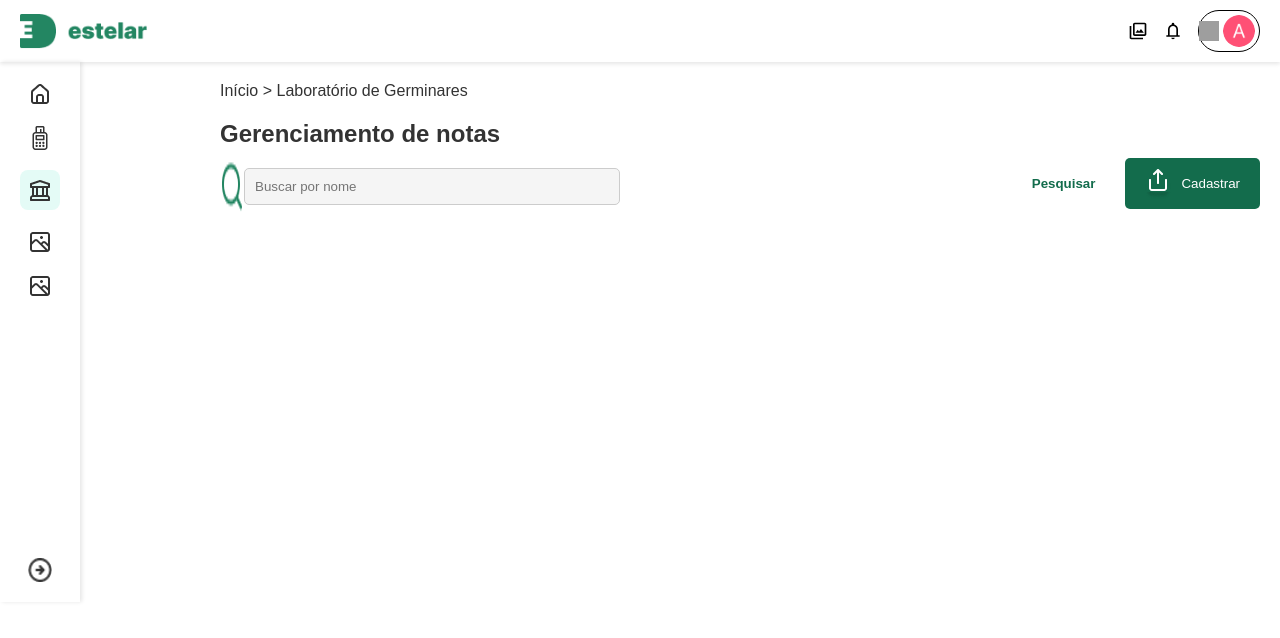
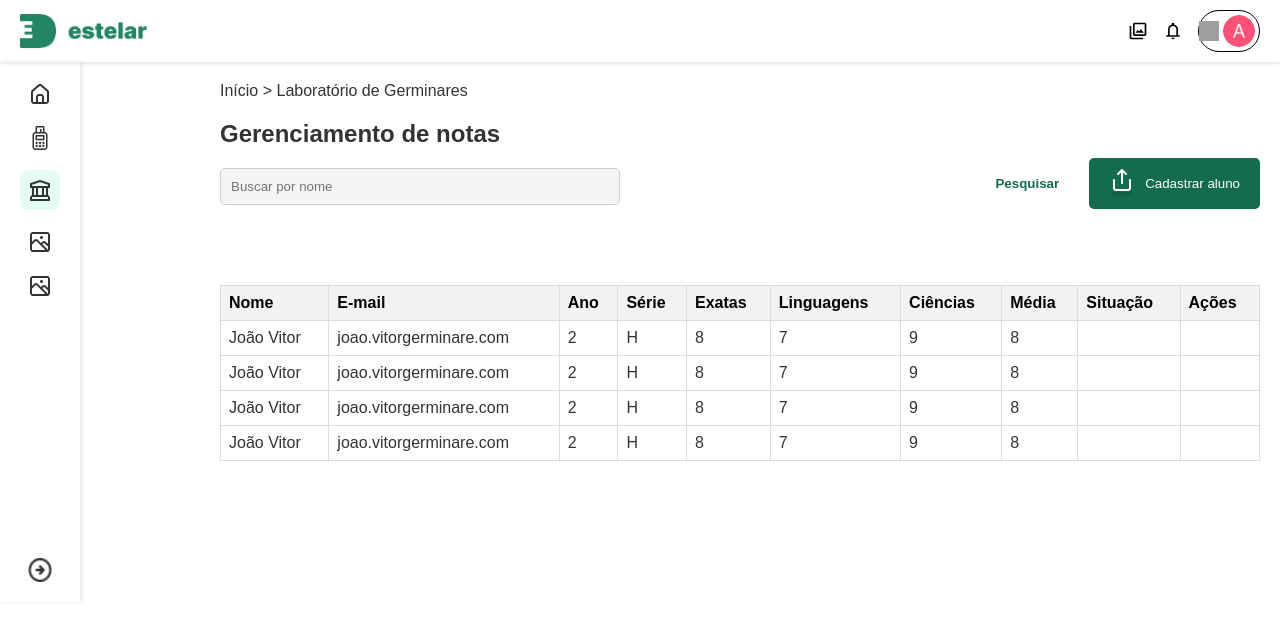
Before and after one commit to mu-soares12/ProjetoGerminaLab, an Angular app in the folder ProjetoGerminalab/: page / in a window 1280 px wide. Shown: the top 638 px of the page. Built offline with nearby package versions, Linux system fonts and the light colour scheme; grey boxes are pictures that could not be loaded.

Commit message:
Continuando pagina home

```diff
--- a/ProjetoGerminalab/src/app/app.component.ts
+++ b/ProjetoGerminalab/src/app/app.component.ts
@@ -6,10 +6,11 @@ import { LoginComponent } from './login/login.component';
 import { LaboratorioGerminareComponent } from './laboratorio-germinare/laboratorio-germinare.component'
 import { GraficoComponent } from './grafico/grafico.component';
 import { HomeComponent } from './home/home.component';
+import { TesteComponent } from './teste/teste.component';
 
 @Component({
   selector: 'app-root',
-  imports: [RouterOutlet, NavbarComponent, MenuVerticalComponent, LoginComponent, LaboratorioGerminareComponent, GraficoComponent, HomeComponent],
+  imports: [RouterOutlet, NavbarComponent, MenuVerticalComponent, LoginComponent, LaboratorioGerminareComponent, GraficoComponent, HomeComponent, TesteComponent],
   templateUrl: './app.component.html',
   styleUrl: './app.component.css'
 })
--- a/ProjetoGerminalab/src/app/home/home.component.css
+++ b/ProjetoGerminalab/src/app/home/home.component.css
@@ -82,3 +82,23 @@
     gap: 10px;
     font-weight: bolder;
 }
+
+table {
+    width: 100%;
+    border-collapse: collapse;
+    margin-top: 70px;
+}
+
+th {
+    border: 1px solid #ddd;
+    padding: 8px;
+    text-align: left;
+    background-color: #f2f2f2;
+    color: black;
+}
+
+td {
+    border: 1px solid #ddd;
+    padding: 8px;
+    text-align: left;
+}
--- a/ProjetoGerminalab/src/app/home/home.component.html
+++ b/ProjetoGerminalab/src/app/home/home.component.html
@@ -1,5 +1,6 @@
 <div class="container">
     <main class="main-content">
+
         <div class="meio">
             <span>Início > Laboratório de Germinares</span>
         </div>
@@ -8,17 +9,83 @@
             <h1>Gerenciamento de notas</h1>
 
             <form class="nome-buscar">
-                <img src="icons/search.png" alt="pesquisa"><input type="text" placeholder="Buscar por nome">
+                <input type="text" placeholder="Buscar por nome">
 
                 <div class="buttons">
                     <button type="button" class="btn-pesquisa">
                         Pesquisar
                     </button>
                     <button type="button" class="btn-register"><img src="icons/cadastro.png" alt="cadastro">
-                        Cadastrar
+                        Cadastrar aluno
                     </button>
                 </div>
             </form>
+            <table id="tabela">
+                <thead>
+                    <tr>
+                        <th>Nome</th>
+                        <th>E-mail</th>
+                        <th>Ano</th>
+                        <th>Série</th>
+                        <th>Exatas</th>
+                        <th>Linguagens</th>
+                        <th>Ciências</th>
+                        <th>Média</th>
+                        <th>Situação</th>
+                        <th>Ações</th>
+                    </tr>
+                </thead>
+                <tbody>
+                    <tr>
+                        <td>João Vitor</td>
+                        <td>joao.vitorgerminare.com</td>
+                        <td>2</td>
+                        <td>H</td>
+                        <td>8</td>
+                        <td>7</td>
+                        <td>9</td>
+                        <td>8</td>
+                        <td></td>
+                        <td></td>
+                    </tr>
+                    <tr>
+                        <td>João Vitor</td>
+                        <td>joao.vitorgerminare.com</td>
+                        <td>2</td>
+                        <td>H</td>
+                        <td>8</td>
+                        <td>7</td>
+                        <td>9</td>
+                        <td>8</td>
+                        <td></td>
+                        <td></td>
+                    </tr>
+                    <tr>
+                        <td>João Vitor</td>
+                        <td>joao.vitorgerminare.com</td>
+                        <td>2</td>
+                        <td>H</td>
+                        <td>8</td>
+                        <td>7</td>
+                        <td>9</td>
+                        <td>8</td>
+                        <td></td>
+                        <td></td>
+                    </tr>
+                    <tr>
+                        <td>João Vitor</td>
+                        <td>joao.vitorgerminare.com</td>
+                        <td>2</td>
+                        <td>H</td>
+                        <td>8</td>
+                        <td>7</td>
+                        <td>9</td>
+                        <td>8</td>
+                        <td></td>
+                        <td></td>
+                    </tr>
+                </tbody>
+            </table>
         </div>
     </main>
 </div>
--- a/ProjetoGerminalab/src/app/home/home.component.ts
+++ b/ProjetoGerminalab/src/app/home/home.component.ts
@@ -7,5 +7,4 @@ import { Component } from '@angular/core';
   styleUrl: './home.component.css'
 })
 export class HomeComponent {
-
 }
--- /dev/null
+++ b/ProjetoGerminalab/src/app/teste/teste.component.css
@@ -0,0 +1,24 @@
+table {
+    width: 100%;
+    border-collapse: collapse;
+}
+
+th,
+td {
+    border: 1px solid #ddd;
+    padding: 8px;
+    text-align: left;
+}
+
+th {
+    background-color: #f2f2f2;
+    color: black;
+}
+
+.aprovado {
+    color: green;
+}
+
+.reprovado {
+    color: red;
+}
--- /dev/null
+++ b/ProjetoGerminalab/src/app/teste/teste.component.html
@@ -0,0 +1,23 @@
+<thead>
+    <tr>
+        <th>Nome</th>
+        <th>Média</th>
+        <th>Situação</th>
+    </tr>
+</thead>
+<table>
+    <thead>
+        <tr>
+            <th>Nome</th>
+            <th>Média</th>
+            <th>Situação</th>
+        </tr>
+    </thead>
+    <tbody>
+        <tr *ngFor="let student of students">
+            <td>{{ student.name }}</td>
+            <td>{{ student.media }}</td>
+            <td>{{ student.media >= 7 ? 'Aprovado' : 'Reprovado' }}</td>
+        </tr>
+    </tbody>
+</table>
--- /dev/null
+++ b/ProjetoGerminalab/src/app/teste/teste.component.ts
@@ -0,0 +1,16 @@
+import { Component } from '@angular/core';
+
+@Component({
+  selector: 'app-teste',
+  imports: [],
+  templateUrl: './teste.component.html',
+  styleUrl: './teste.component.css'
+})
+export class TesteComponent {
+  students = [
+    { nome: 'João', media: 8 },
+    { nome: 'Maria', media: 6 },
+    { nome: 'Carlos', media: 7.5 }
+  ];
+
+}
```
Also changed, not shown: 1 other file (tests, documents, lock files or other folders).
